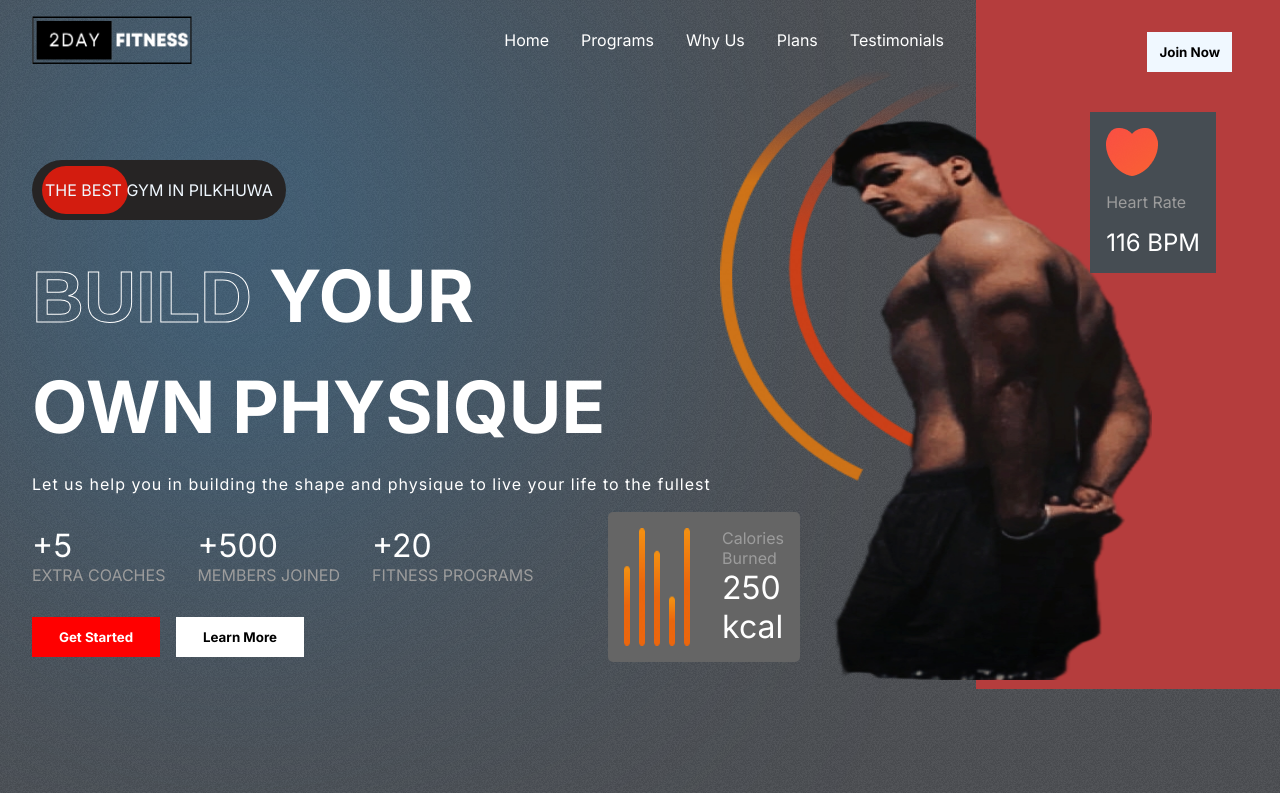
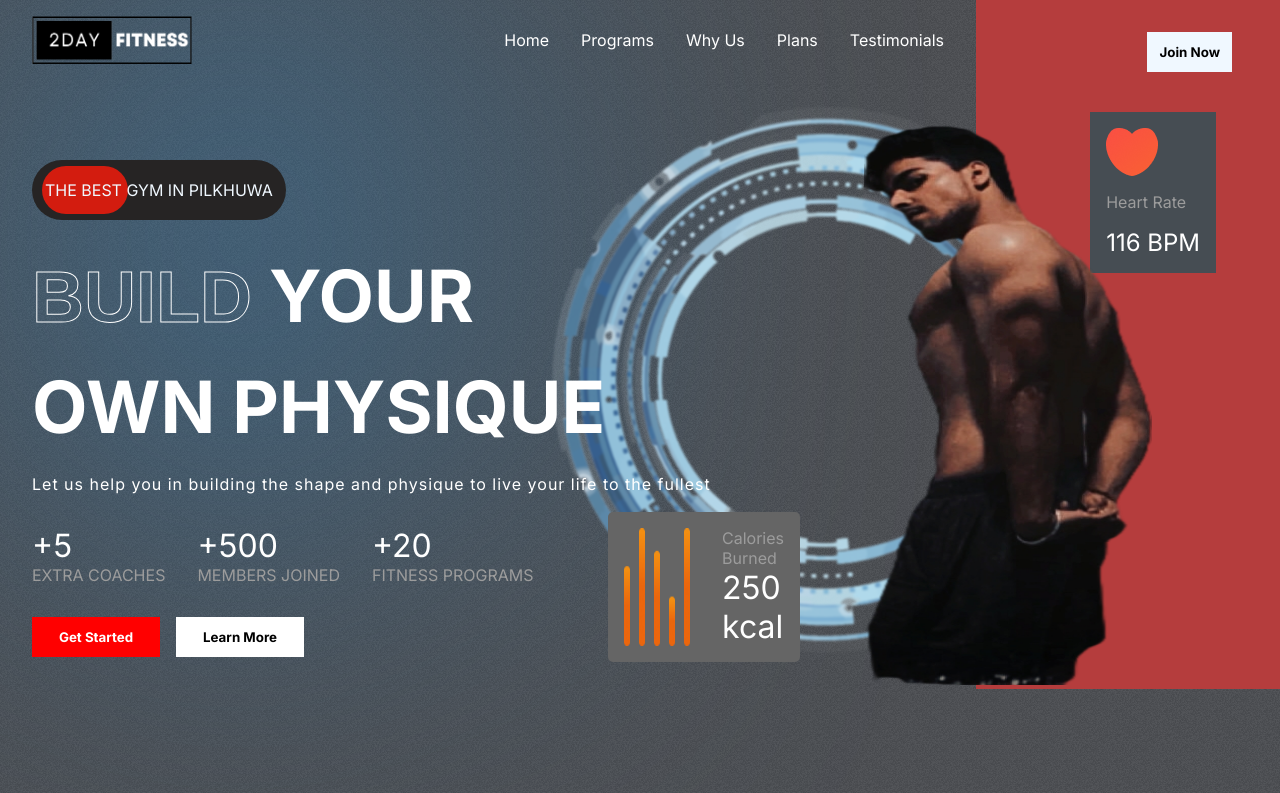
Before and after one commit to Preet-Chaudhary/2-day-fitness, a React (Vite) app: page / in a window 1280 px wide. Shown: the top 793 px of the page. Built offline with nearby package versions, Linux system fonts and the light colour scheme.

Commit message:
new back image

```diff
--- a/src/data/Hero.css
+++ b/src/data/Hero.css
@@ -115,17 +115,18 @@
 }
 .hero-image {
   position: absolute;
-  top: 7.5rem;
+  top: 7.8rem;
   right: 8rem;
-  width: 20rem;
+  width: 18rem;
   height: 35rem;
 }
 .hero-back {
   position: absolute;
   top: 4rem;
-  right: 20rem;
+  right: 4rem;
+  filter: blur(1px);
   z-index: -1;
-  width: 15rem;
+  width: 40rem;
 }
 .calories {
   display: flex;
--- a/src/data/Hero.jsx
+++ b/src/data/Hero.jsx
@@ -67,8 +67,8 @@ const Hero = () => {
         <img src={Heroimage} className="hero-image" alt="" />
 
         <motion.img
-        initial={{right: '11rem'}}
-        whileInView={{right: '20rem'}}
+        initial={{right: '5rem'}}
+        whileInView={{right: '10rem'}}
         transition={transition}
         src={heroback} className="hero-back" alt="" />
         <motion.div
```
Also changed, not shown: src/assets/hero_image_back.png.
